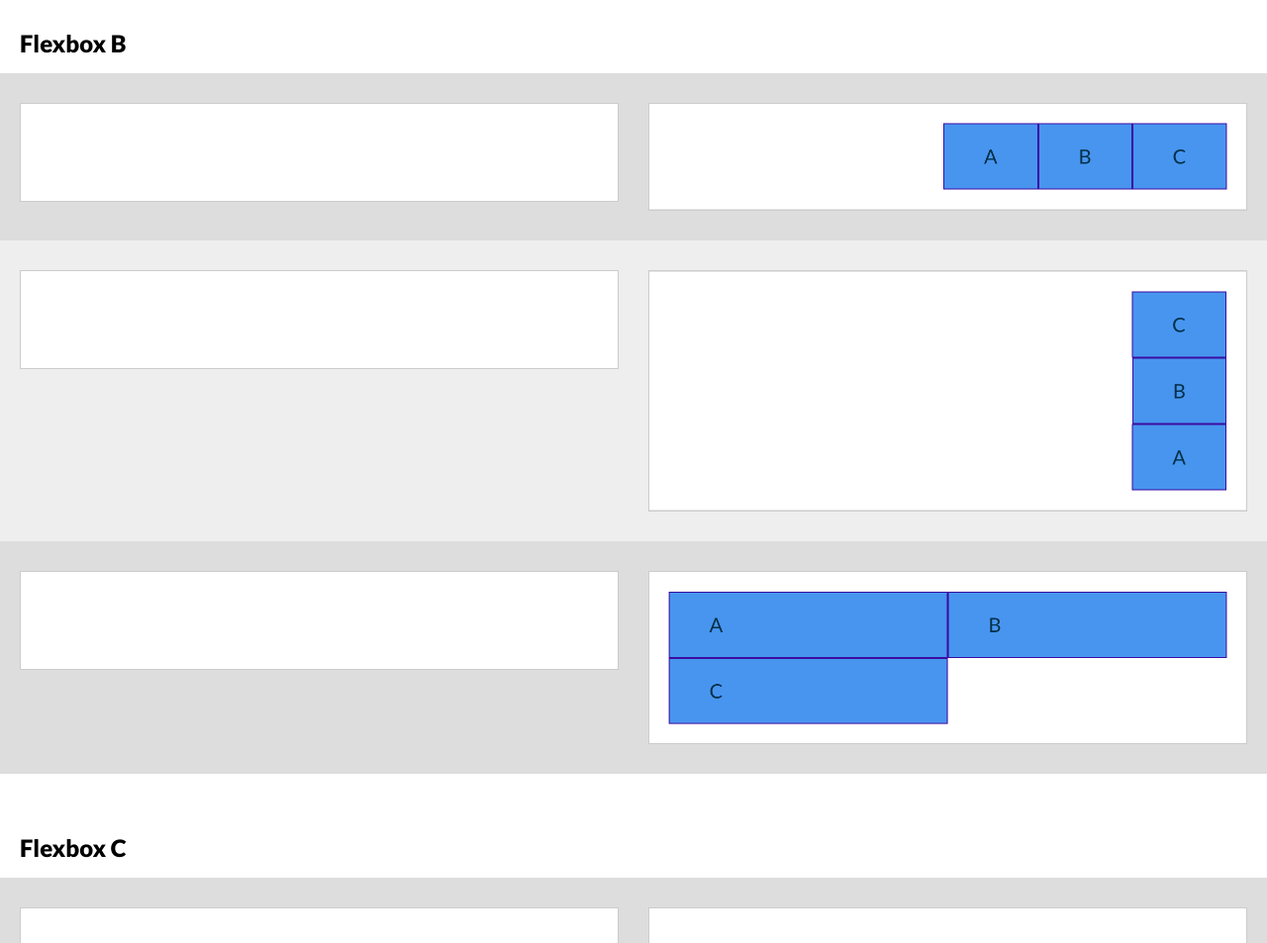
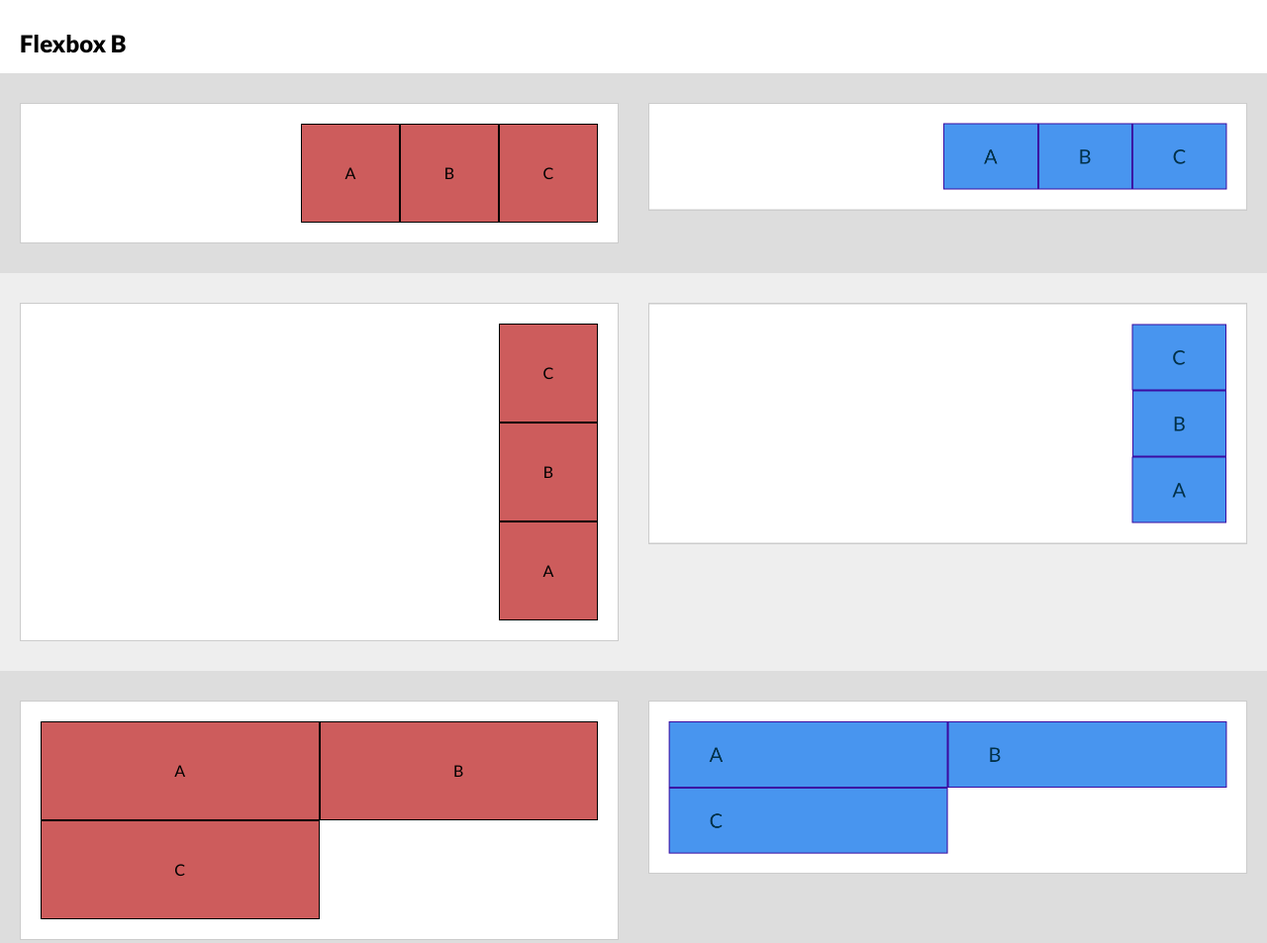
Before and after one commit to nbuntsch/examen-revision-imd21, a website built with Parcel: page src/index.html in a window 1280 px wide. Shown: the part 820-1773 px from the top of the page at 99% size. Built offline with nearby package versions, Linux system fonts and the light colour scheme.

Commit message:
flexbox B fini

```diff
--- a/src/exercises/flexbox-b1.html
+++ b/src/exercises/flexbox-b1.html
@@ -1,3 +1,5 @@
 <div class="l-exercice" id="flexbox-b1">
-  <!-- exercice ici -->
+  <div class="box">A</div>
+  <div class="box">B</div>
+  <div class="box">C</div>
 </div>
--- a/src/exercises/flexbox-b2.html
+++ b/src/exercises/flexbox-b2.html
@@ -1,3 +1,5 @@
 <div class="l-exercice" id="flexbox-b2">
-  <!-- exercice ici -->
+  <div class="box">A</div>
+  <div class="box">B</div>
+  <div class="box">C</div>
 </div>
--- a/src/exercises/flexbox-b3.html
+++ b/src/exercises/flexbox-b3.html
@@ -1,3 +1,5 @@
 <div class="l-exercice" id="flexbox-b3">
-  <!-- exercice ici -->
+  <div class="box">A</div>
+  <div class="box">B</div>
+  <div class="box">C</div>
 </div>
--- a/src/scss/main.scss
+++ b/src/scss/main.scss
@@ -1,3 +1,4 @@
-@import 'base';
-@import 'layout';
-@import 'modules/example';
+@import "base";
+@import "layout";
+@import "modules/example";
+@import "modules/flexbox";
--- /dev/null
+++ b/src/scss/modules/_flexbox.scss
@@ -0,0 +1,48 @@
+#flexbox-b1 {
+  display: flex;
+  flex-direction: row;
+  justify-content: flex-end;
+
+  .box {
+    background-color: indianred;
+    border: 1px solid black;
+    width: 100px;
+    height: 100px;
+    display: flex;
+    justify-content: center;
+    align-items: center;
+  }
+}
+
+#flexbox-b2 {
+  display: flex;
+  flex-direction: column-reverse;
+  justify-content: center;
+  align-items: flex-end;
+
+  .box {
+    background-color: indianred;
+    border: 1px solid black;
+    width: 100px;
+    height: 100px;
+    display: flex;
+    justify-content: center;
+    align-items: center;
+  }
+}
+
+#flexbox-b3 {
+  display: flex;
+  flex: row;
+  align-items: stretch;
+  flex-wrap: wrap;
+  .box {
+    background-color: indianred;
+    border: 1px solid black;
+    width: calc(100% / 2);
+    height: 100px;
+    display: flex;
+    justify-content: center;
+    align-items: center;
+  }
+}
```
